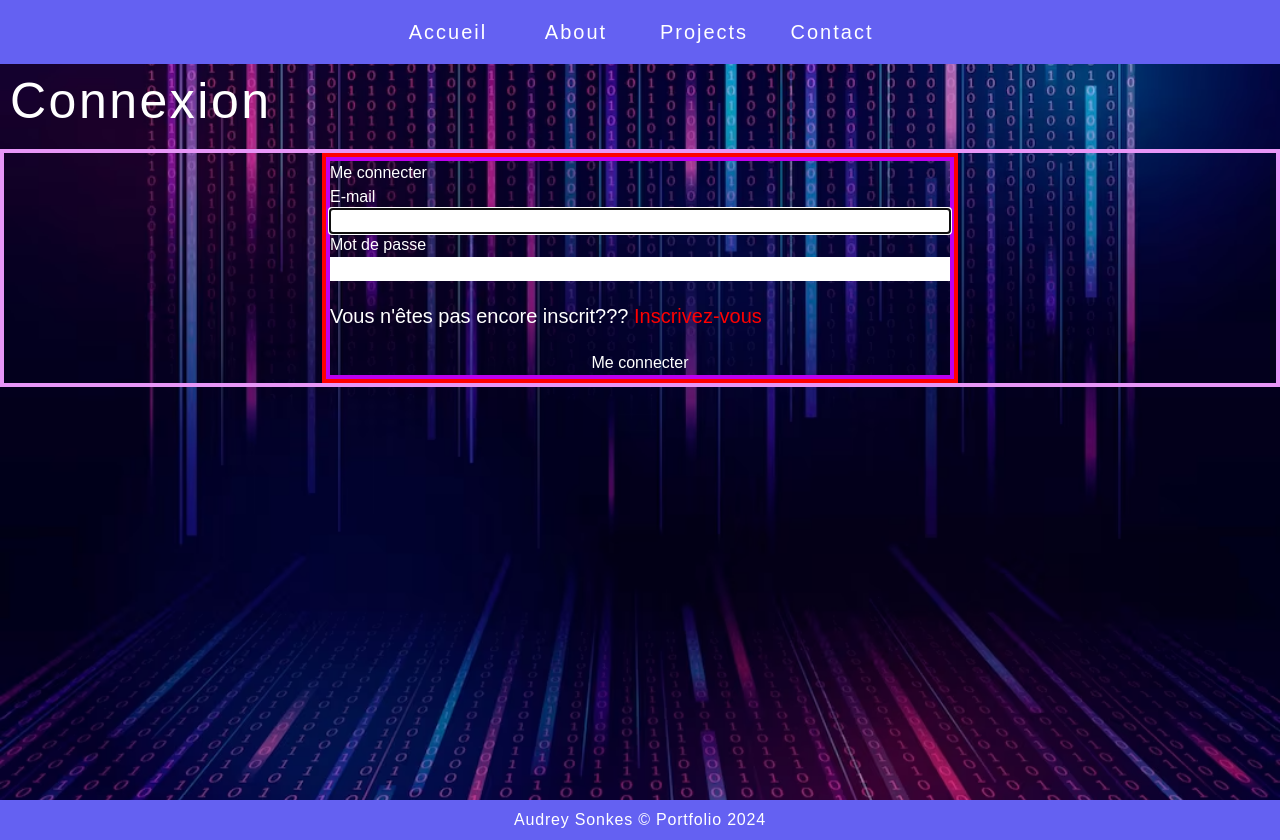
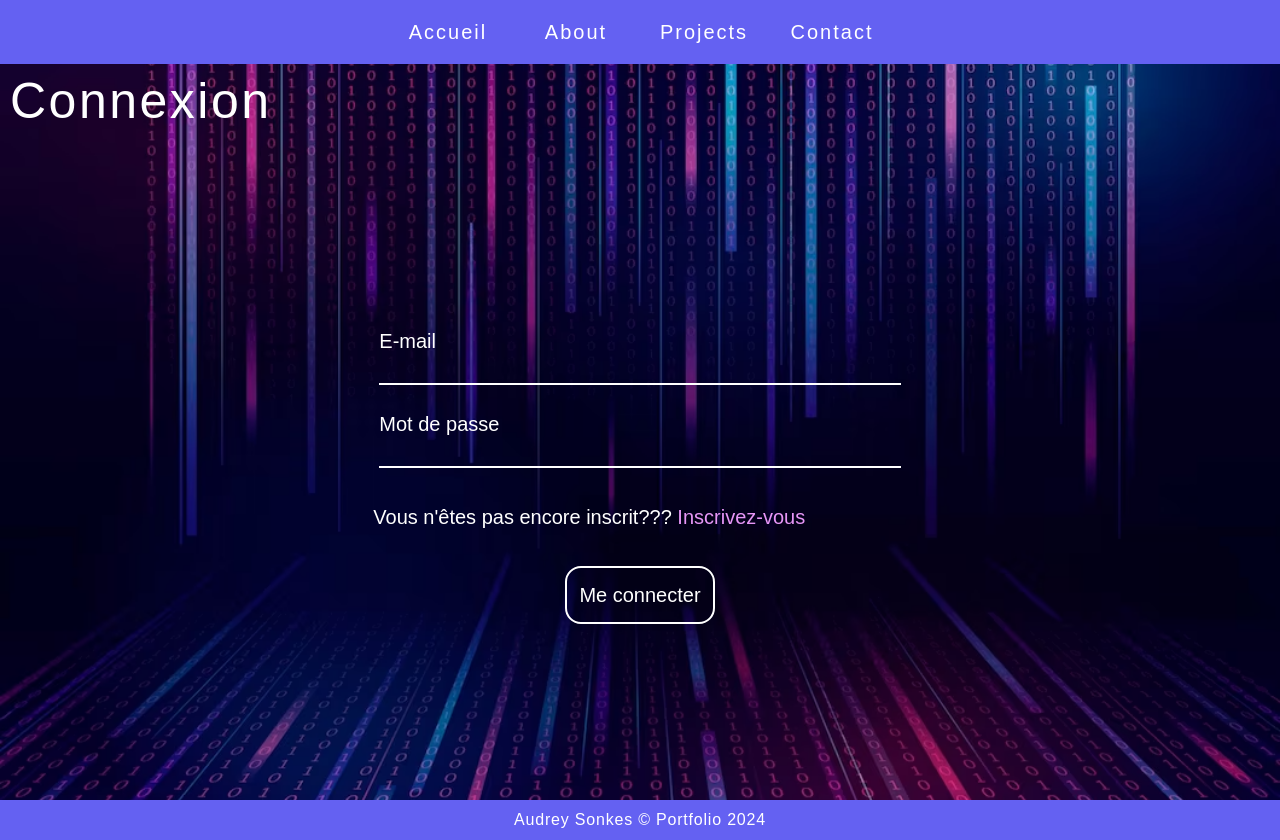
Before and after one commit to asonkes/portfolioSymfo, a Symfony app: template templates/security/login.html.twig in a window 1280 px wide. Run offline with Twig, Linux system fonts and the light colour scheme; the template is opened without the code that fills it, so the values that code supplies are empty; style sheets or scripts are compiled from the project's sources; some libraries are stand-ins or nearby versions; some web fonts are replaced.

Commit message:
page login en ordre

```diff
--- a/templates/security/login.html.twig
+++ b/templates/security/login.html.twig
@@ -9,38 +9,42 @@
 
 		<h2 class="text-white text-50 p-2.5 pt-16 tracking-wider">Connexion</h2>
 
-		<div class="w-full flex justify-center border-4 border-rose">
-			<div class="w-2/4 flex justify-center border-4 border-red">
-				<form class="w-full flex flex-col text-white border-4 border-fushia" method="post">
+		<div class="w-full flex grow justify-center items-center">
+			<div class="w-5/12 flex justify-center">
+				<form class="w-full text-white" method="post">
 					{% if error %}
 						<div class="alert alert-danger">{{ error.messageKey|trans(error.messageData, 'security') }}</div>
 					{% endif %}
 
 					{% if app.user %}
-						<div class="mb-3 text-white">
+						<div class="mb-3 flex flex-col text-18 text-white">
 							Vous êtes connecté(e) comme
 							{{ app.user.userIdentifier }},
-							<a class="text-white" href="{{ path('app_logout') }}">Me déconnecter</a>
+							<a class="text-rose py-1.5" href="{{ path('app_logout') }}">Me déconnecter</a>
 						</div>
 					{% endif %}
 
-					<h1>Me connecter</h1>
+					<div class="flex flex-col my-3 p-1.5">
+						<label class="text-20" for="inputEmail">E-mail</label>
+						<input class="text-18 text-rose outline-none border-b-2 border-white bg-transparent" type="email" value="{{ last_username }}" name="email" id="inputEmail" autocomplete="email" required autofocus>
+					</div>
 
-					<label for="inputEmail">E-mail</label>
-					<input class="text-black" type="email" value="{{ last_username }}" name="email" id="inputEmail" class="form-control" autocomplete="email" required autofocus>
-
-					<label for="inputPassword">Mot de passe</label>
-					<input class="text-black" type="password" name="password" id="inputPassword" autocomplete="current-password" required>
+					<div class="flex flex-col my-3 p-1.5">
+						<label class="text-20" for="inputPassword">Mot de passe</label>
+						<input class="text-18 text-rose outline-none border-b-2 border-white bg-transparent" type="password" name="password" id="inputPassword" autocomplete="current-password" required>
+					</div>
 
 					<input type="hidden" name="_csrf_token" value="{{ csrf_token('authenticate') }}">
 
-					<p class="text-20 py-5">Vous n'êtes pas encore inscrit???
-						<a class="text-20 text-red" href="{{ path('app_register')}}">Inscrivez-vous</a>
+					<p class="text-20 py-4">Vous n'êtes pas encore inscrit???
+						<a class="text-20 text-rose" href="{{ path('app_register')}}">Inscrivez-vous</a>
 					</p>
 
-					<button type="submit">
-						Me connecter
-					</button>
+					<div class="w-full flex justify-center my-3 p-1.5">
+						<button class="text-20 p-3 border-2 border-white rounded-2xl" type="submit">
+							Me connecter
+						</button>
+					</div>
 				</form>
 			</div>
 		</div>
```
Also changed, not shown: templates/registration/register.html.twig (+4 -4 lines).
